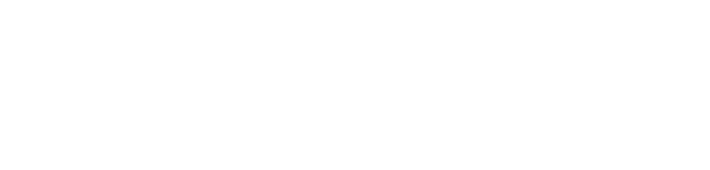
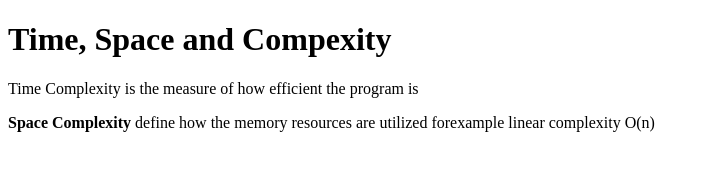
Before and after one commit to acciojob/time-and-space-complexity-Flash-R, a website: page main.html in a window 1280 px wide. Shown: the whole page, without its empty margins (0-710 px from the left). Drawn offline with Linux system fonts and the light colour scheme.

Commit message:
created a submission

```diff
--- a/main.html
+++ b/main.html
@@ -8,6 +8,10 @@
 
 <body>
 	<!-- the entire body must be written by student -->
+	<h1>Time, Space and Compexity</h1>
+	<p>Time Complexity is the measure of how efficient the program is</p>
+	<p><b>Space Complexity</b> define how the memory resources are utilized
+		forexample linear complexity O(n)</p>
     <script type="text/javascript" src="./script.js">
 </script>
 
```
